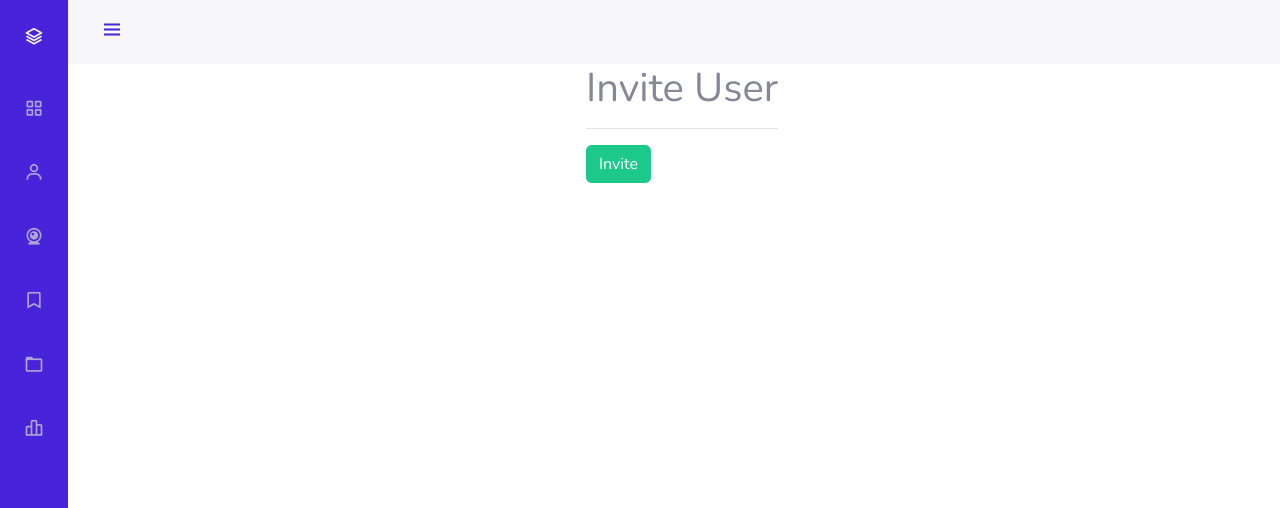
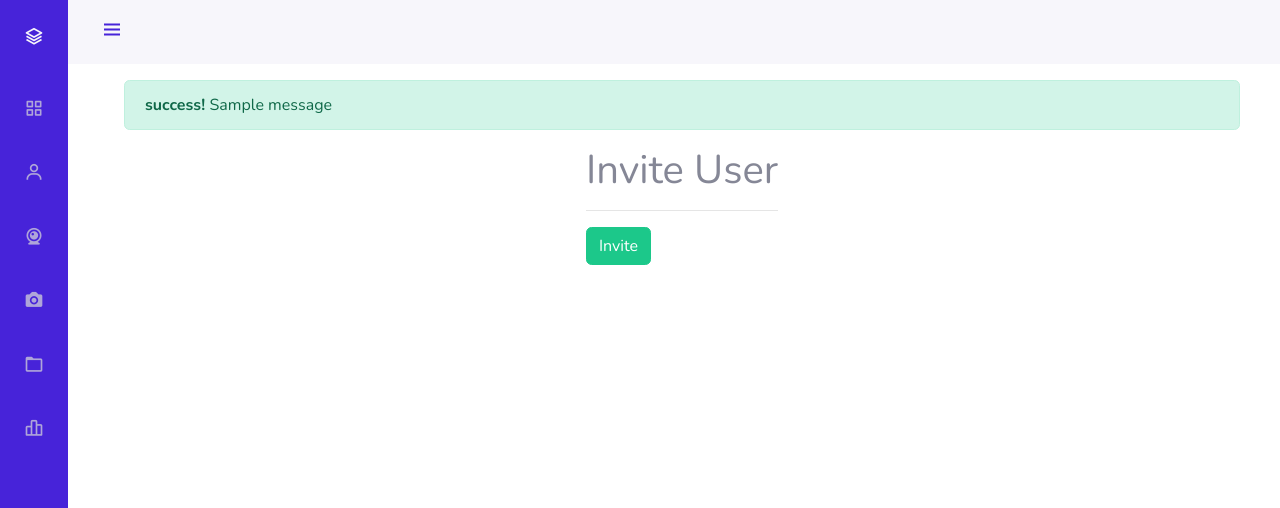
Before and after one commit to MuhammadAmir5670/intelligent-covid-SOP-compliance, a Django app: template accounts/templates/invitation/invite-user.html in a window 1280 px wide. Shown: the top 508 px of the page. Run offline with Django 3.2, Linux system fonts and the light colour scheme; the template is opened without the code that fills it, so the values that code supplies are empty; tables that the repository leaves empty hold one stand-in row (values such as "Sample post"); one stand-in notice (Sample message) is shown; some libraries are stand-ins or nearby versions.

Commit message:
refactored base and shared views

```diff
--- a/templates/base.html
+++ b/templates/base.html
@@ -31,7 +31,9 @@
     {% include 'shared/header.html' %}
     {% include 'shared/sidebar.html' %}
 
-    <div class="container-fluid">
+    <div class="container-fluid py-3">
+        {% include 'shared/messages.html' %}
+
         {% block content %} {% endblock content %}
     </div>
 
--- a/templates/shared/messages.html
+++ b/templates/shared/messages.html
@@ -1,13 +1,16 @@
 {% for message in messages %}
 <div {% if message.tags == "warning" %} class="alert alert-danger" {% else %} class="alert alert-{{ message.tags }}" {% endif %} role="alert">
-    <strong>
-        {% if message.tags == "warning" %}
-            Error
-        {% else %}
-            {{ message.tags }}
-        {% endif %}
-    </strong>
 
-    <p>{{ message }}</p>
+    <p class="m-0">
+        <strong>
+            {% if message.tags == "warning" %}
+                Error!
+            {% else %}
+                {{ message.tags }}!
+            {% endif %}
+        </strong>
+
+        {{ message }}
+    </p>
 </div>
 {% endfor %}
--- a/templates/shared/sidebar.html
+++ b/templates/shared/sidebar.html
@@ -18,11 +18,11 @@
                 {% url 'stream-index' as url %}
                 <a href="{{ url }} " class="nav_link {% if request.path == url %} active {% endif %}">
                     <i class='bx bxs-webcam nav_icon'></i>
-                    <span class="nav_name">Stream</span>
+                    <span class="nav_name">Web Cam</span>
                 </a>
                 <a href="#" class="nav_link">
-                    <i class='bx bx-bookmark nav_icon'></i>
-                    <span class="nav_name">Bookmark</span>
+                    <i class='bx bxs-camera nav_icon' ></i>
+                    <span class="nav_name">Ip Camera</span>
                 </a>
                 <a href="#" class="nav_link">
                     <i class='bx bx-folder nav_icon'></i>
```
